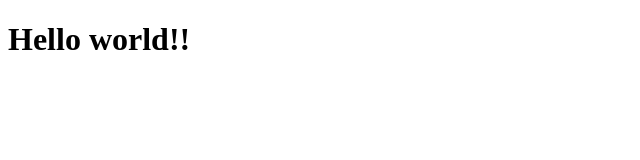
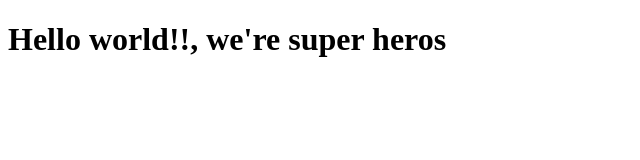
Before and after one commit to H-Ramalan/mehdi-hamza, a plain HTML site: page index.html in a window 1280 px wide. Shown: the whole page, without its empty margins (0-640 px from the left). Drawn offline with Linux system fonts and the light colour scheme.

Commit message:
change the text

```diff
--- a/index.html
+++ b/index.html
@@ -21,7 +21,7 @@
     - The freeCodeCamp Team
 
     -->
-    <h1>Hello world!!</h1>
+    <h1>Hello world!!, we're super heros</h1>
     <script src="js/index.js"></script>
   </body>
 </html>
```
